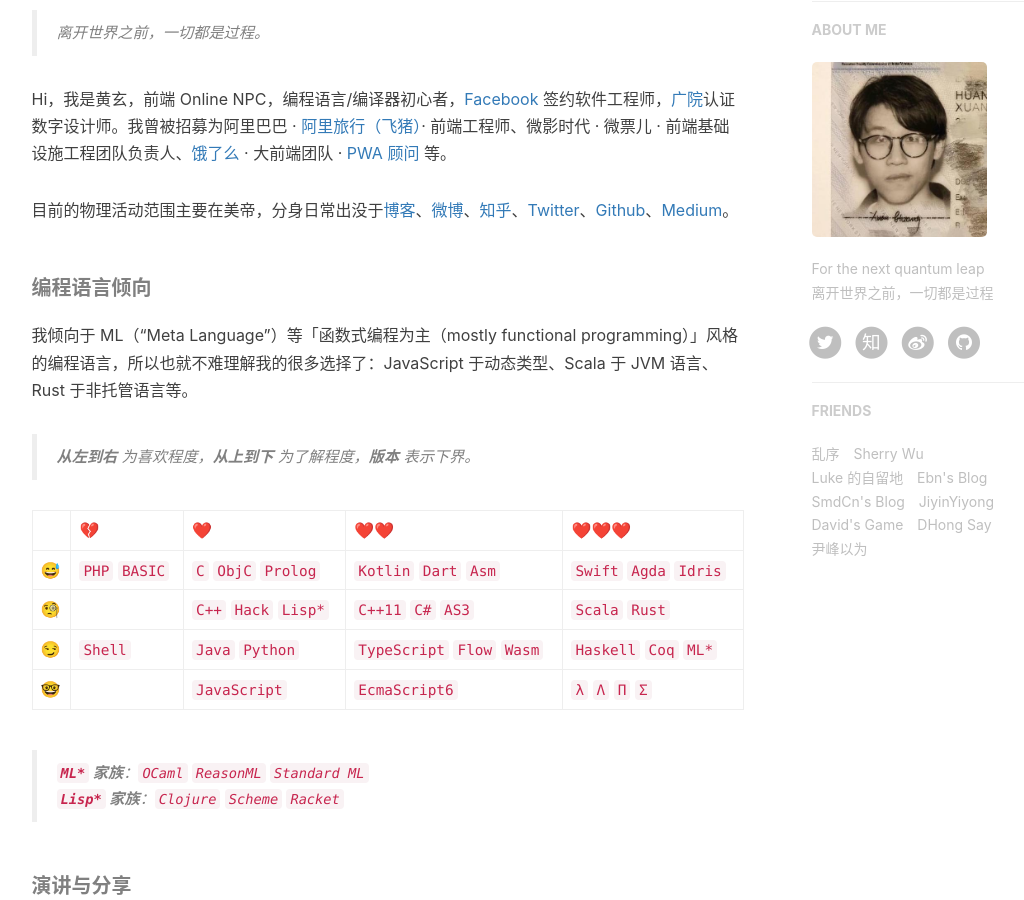
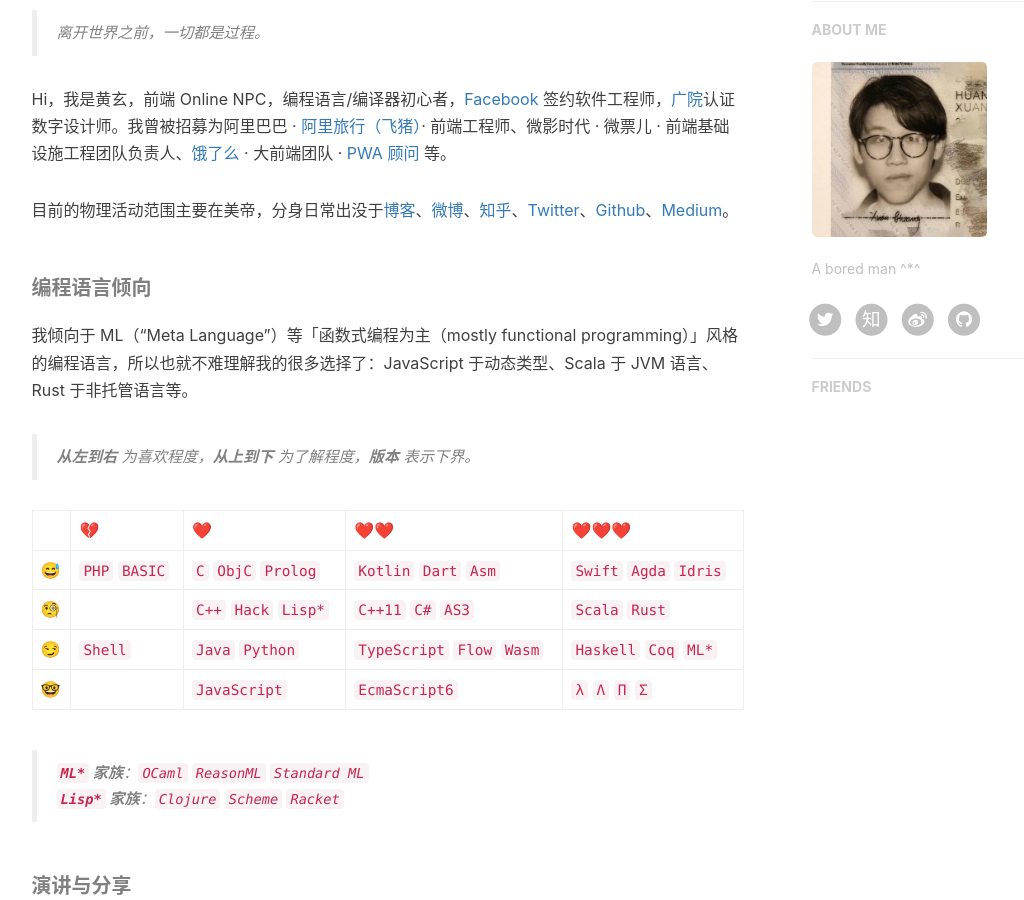
Before and after one commit to wsydehub/wsy.github.io, a Jekyll site: the page built from about.html, in a window 1280 px wide and 900 px high, scrolled down 491 px. Shown: the whole window, without its empty margins (136-1160 px from the left). Built offline with Jekyll 4.4.1, drawn with Linux system fonts in a browser that asks for light colours; nearby versions of some CDN libraries; comment, search, counter and statistics services are not loaded; part of the change alters nothing that is shown.

Commit message:
no message

```diff
--- a/_config.yml
+++ b/_config.yml
@@ -78,8 +78,8 @@ netease_comment: false
 
 # Sidebar settings
 sidebar: true                           # whether or not using Sidebar.
-sidebar-about-description: "For the next quantum leap<br>离开世界之前，一切都是过程"
-sidebar-avatar: /img/avatar-hux-ny.jpg      # use absolute URL, seeing it's used in both `/` and `/about/`
+sidebar-about-description: "A bored man ^*^"
+sidebar-avatar: /wsy.github.io/img/avatar-hux-ny.jpg      # use absolute URL, seeing it's used in both `/` and `/about/`
 
 
 
@@ -102,35 +102,35 @@ page-mathjax: false
 
 # Friends
 friends: [
-    {
-    #     title: "Su",
-    #     href: "http://su.gallery/"
+    # {
+    # #     title: "Su",
+    # #     href: "http://su.gallery/"
+    # # },{
+    #     title: "乱序",
+    #     href: "http://mida.re/"
     # },{
-        title: "乱序",
-        href: "http://mida.re/"
-    },{
-        title: "Sherry Wu",
-        href: "https://xuechundesign.github.io"
-    },{
-        title: "Luke 的自留地",
-        href: "http://hmqk1995.github.io"
-    },{
-        title: "Ebn's Blog",
-        href: "http://ebnbin.com/"
-    },{
-        title: "SmdCn's Blog",
-        href: "http://blog.smdcn.net"
-    },{
-        title: "JiyinYiyong",
-        href: "http://tiye.me/"
-    },{
-        title: "David's Game",
-        href: "https://www.ruoyaowu.com/"
-    },{
-        title: "DHong Say",
-        href: "http://dhong.co"
-    },{
-        title: "尹峰以为",
-        href: "http://ingf.github.io/"
-    }
+    #     title: "Sherry Wu",
+    #     href: "https://xuechundesign.github.io"
+    # },{
+    #     title: "Luke 的自留地",
+    #     href: "http://hmqk1995.github.io"
+    # },{
+    #     title: "Ebn's Blog",
+    #     href: "http://ebnbin.com/"
+    # },{
+    #     title: "SmdCn's Blog",
+    #     href: "http://blog.smdcn.net"
+    # },{
+    #     title: "JiyinYiyong",
+    #     href: "http://tiye.me/"
+    # },{
+    #     title: "David's Game",
+    #     href: "https://www.ruoyaowu.com/"
+    # },{
+    #     title: "DHong Say",
+    #     href: "http://dhong.co"
+    # },{
+    #     title: "尹峰以为",
+    #     href: "http://ingf.github.io/"
+    # }
 ]
```
